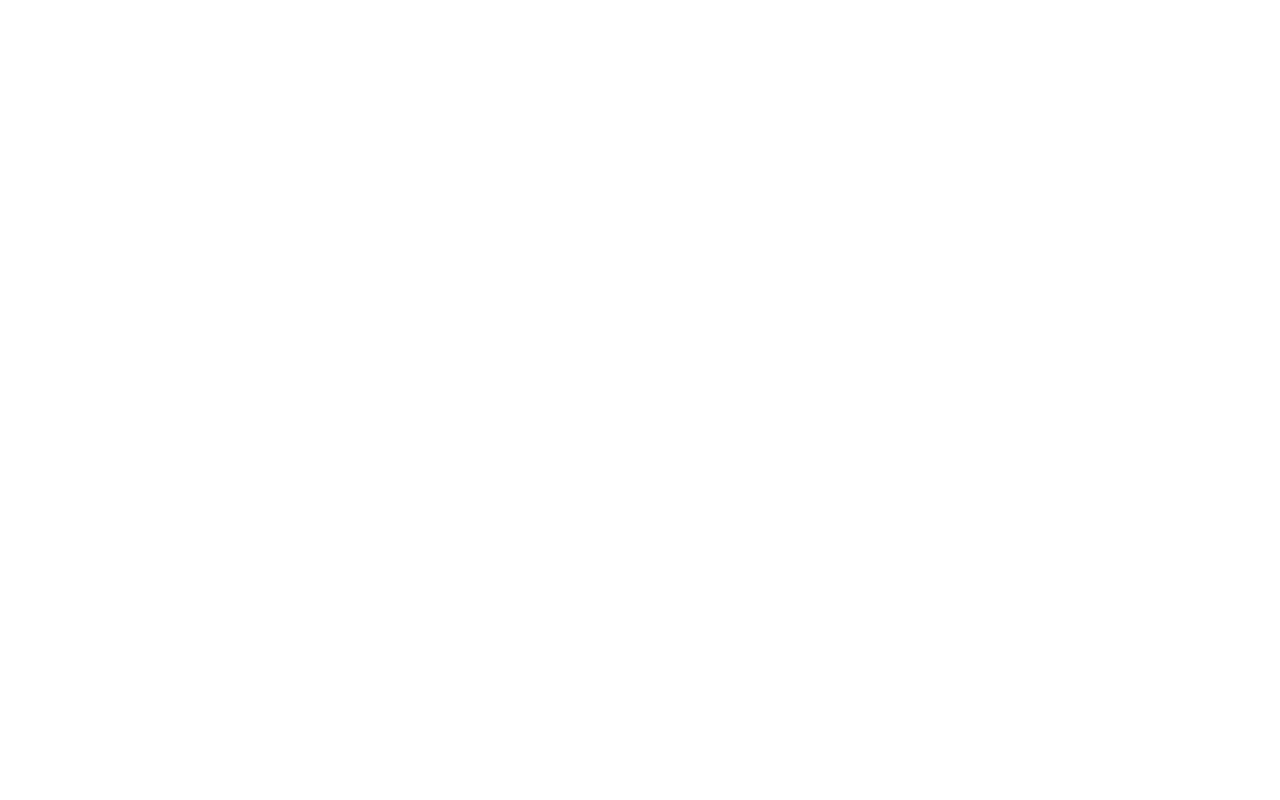
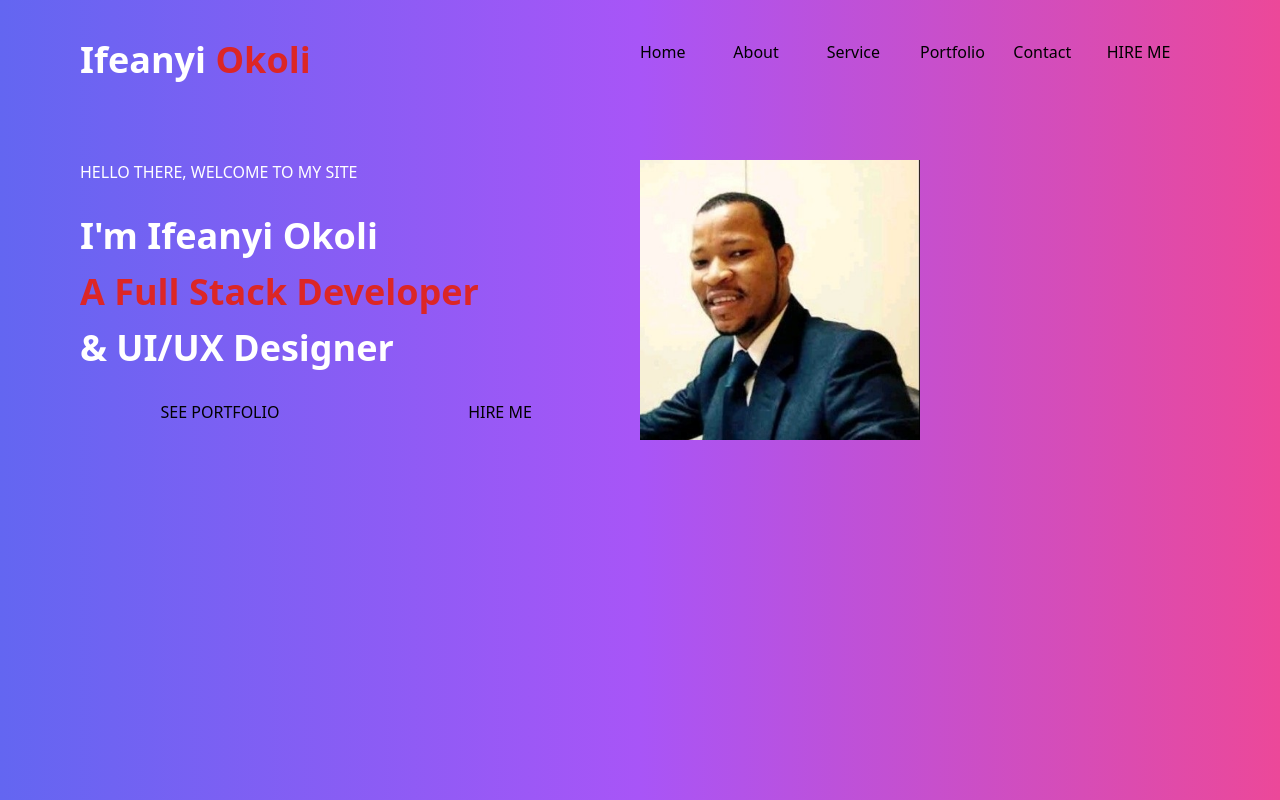
Before and after one commit to Ifeanyi-Okoli/Bullseye_projects, a website: page Bullseye_Projects/projects/tailwind/profile/index.html in a window 1280 px wide. Drawn offline with nearby package versions, Linux system fonts and the light colour scheme; files that its build step writes are made by us from their sources.

Commit message:
nav bar created

```diff
--- a/Bullseye_Projects/projects/tailwind/profile/index.html
+++ b/Bullseye_Projects/projects/tailwind/profile/index.html
@@ -8,7 +8,49 @@
     <link rel="stylesheet" href="styles.css">
     <script src="https://cdn.tailwindcss.com"></script>
 </head>
-<body>
+<body class="relative mr-20 ml-20 rounded-sm bg-gradient-to-r from-indigo-500 via-purple-500 to-pink-500">
+    <header class="grid grid-cols-2 mt-10 mb-20">
+        <h1 class="text-4xl font-bold text-white">Ifeanyi <span class="text-red-600"> Okoli</span> </h1>
+        <nav>
+            <dl class="grid grid-cols-6">
+                <dt><a href="#">Home</a></dt>
+                <dd>
+                    <a href="#">About</a>
+                </dd>
+                <dd>
+                    <a href="#">Service</a>
+                </dd>
+                <dd>
+                    <a href="#">Portfolio</a>
+                </dd>
+                <dt><a href="#">Contact</a></dt>
+                <dd>
+                    <a href="#">HIRE ME</a>
+                </dd>
+            </dl>
+        </nav>
+    </header>
 
+    <main>
+        <section class="grid grid-cols-2">
+            <div class="grid grid-rows-5">
+                <h6 class="text-white text-xm">HELLO THERE, WELCOME TO MY SITE</h6>
+                <h2 class="text-white text-4xl font-extrabold font-sans ">I'm Ifeanyi Okoli</h2>
+                <h2 class="text-red-600 text-4xl font-extrabold">A Full Stack Developer</h2>
+                <h2 class="text-white text-4xl font-extrabold">& UI/UX Designer</h2>
+                <div class="grid grid-cols-2">
+                    <button>SEE PORTFOLIO</button>
+                    <button>HIRE ME</button>
+                </div>
+            </div>
+            <div class="grid grid-cols-2">
+                <div class="card">
+                    <img src="./assets/ify.jpg" alt="profile picture">
+                </div>
+            </div>
+        </section>
+    </main>
+
+    <footer></footer>
 </body>
 </html>
```
Also changed, not shown: Bullseye_Projects/projects/tailwind/profile/assets/ify.jpg (added).
